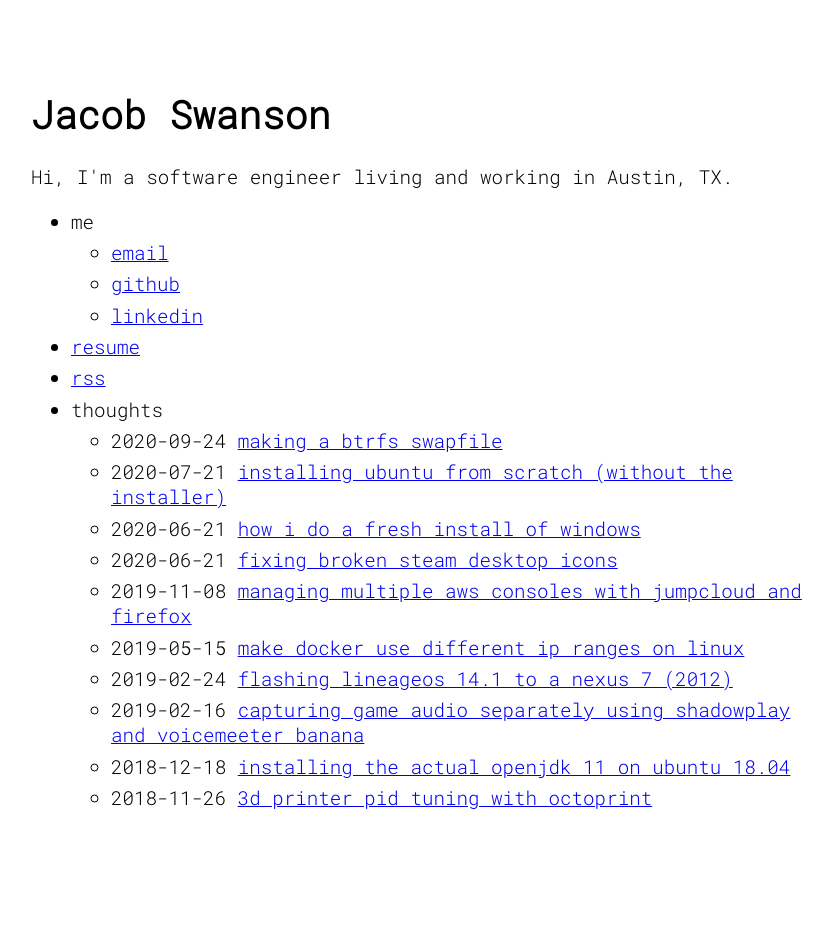
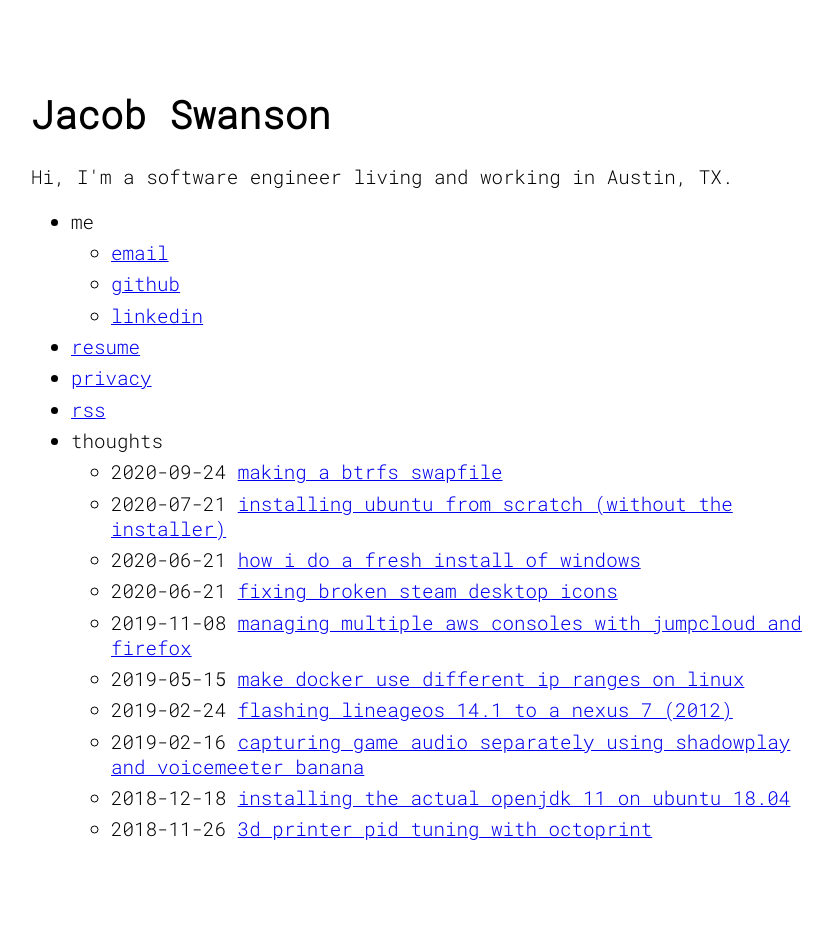
Before and after one commit to jacob-swanson/personal-site, a Jekyll site: the page built from index.md, in a window 1280 px wide. Shown: the whole page, without its empty margins (209-1040 px from the left). Built offline with Jekyll 4.4.1, drawn with Linux system fonts in a browser that asks for light colours; before the commit the page ends 900 px from its top, so only the background shows below that.

Commit message:
Add privacy page to index

```diff
--- a/_data/menu.yml
+++ b/_data/menu.yml
@@ -13,6 +13,10 @@ entries:
     url: /resume.html
     external: false
 
+  - title: privacy
+    url: /privacy.html
+    external: false
+
   - title: rss
     url: /feed.xml
 
```
